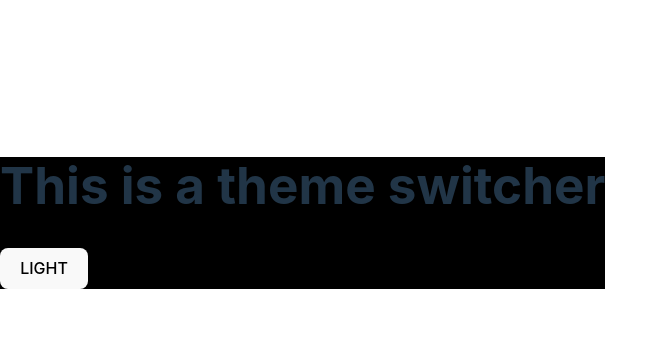
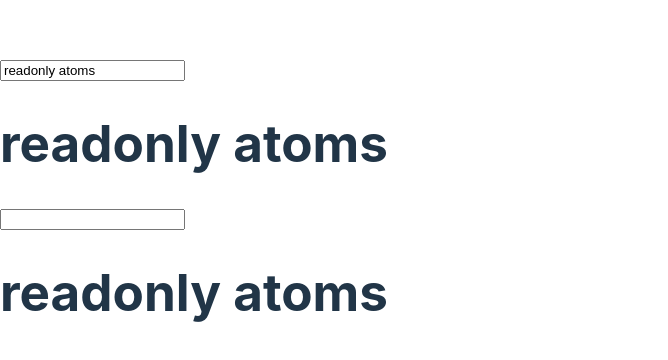
Before and after one commit to yhan0704/million.jsViteJotai, a React (Vite) app: page / in a window 1280 px wide. Shown: the part 194-554 px from the top of the page, without its empty margins (0-668 px from the left). Built offline with nearby package versions, Linux system fonts and the light colour scheme.

Commit message:
try to Jotai for global/useAtom for local

```diff
--- a/src/App.tsx
+++ b/src/App.tsx
@@ -1,31 +1,55 @@
-import { useAtom } from 'jotai';
-import { atomWithStorage } from 'jotai/utils';
-import { useEffect } from 'react';
+import { atom, useAtom } from 'jotai';
+import { useState } from 'react';
 
-const themeAtom = atomWithStorage('dark', false);
+const textAtom = atom('readonly atoms')
+export const uppercase = atom((get) => get(textAtom))
 
-export default function App() {
-  const [appTheme, setAppTheme] = useAtom(themeAtom);
+export default function Page() {
+  const [lowecaseText, setLowercaseText] = useAtom(textAtom);
+  const [uppercaseText] = useAtom(uppercase);
 
-  const handleClick = () => {
-    setAppTheme(!appTheme);
-    // Set expiration time to 10 seconds (10000 milliseconds)
-  };
+  console.log('h3', lowecaseText)
+  console.log('h4', uppercaseText)
 
-  useEffect(() => {
-    const timer = setTimeout(() => {
-      // Remove 'dark' key from localStorage after 10 seconds
-      localStorage.removeItem('dark');
-    }, 5000);
+  const handleClick = (e: any) => {
+    const inputText = e.target.value;
 
-    // Clear the timer when the component unmounts or when the theme changes
-    return () => clearTimeout(timer);
-  }, [appTheme]);
+    // 정규식을 사용하여 소문자, 숫자, 대문자로 시작하는 경우를 막음
+    if (/^[a-z]+$/.test(inputText)) {
+      setLowercaseText(inputText);
+    }
+  }
 
   return (
-    <div style={appTheme ? { backgroundColor: 'grey' } : { backgroundColor: 'black' }} className={appTheme ? 'dark' : 'light'}>
-      <h1>This is a theme switcher</h1>
-      <button onClick={handleClick}>{appTheme ? 'DARK' : 'LIGHT'}</button>
+    <div className="app">
+      <input value={lowecaseText} onChange={handleClick} />
+      <h1>{uppercaseText}</h1>
+      <Page1 />
     </div>
-  );
+  )
 }
+
+function Page1() {
+  const [lowecaseText, setLowercaseText] = useState('');
+  const [uppercaseText] = useAtom(uppercase);
+
+  console.log('h1', uppercaseText)
+  console.log('h2', lowecaseText)
+
+  const handleClick = (e: any) => {
+    const inputText = e.target.value;
+
+    // 정규식을 사용하여 소문자, 숫자, 대문자로 시작하는 경우를 막음
+    if (/^[a-z]+$/.test(inputText)) {
+      setLowercaseText(inputText);
+    }
+  }
+
+  return (
+    <div className="app">
+      <input value={lowecaseText} onChange={handleClick} />
+      <h1>{uppercaseText}</h1>
+      <h1>{lowecaseText}</h1>
+    </div>
+  )
+}
```
Also changed, not shown: src/Persist.tsx (added, +31 -0 lines).
